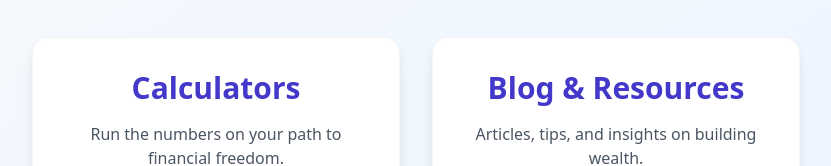
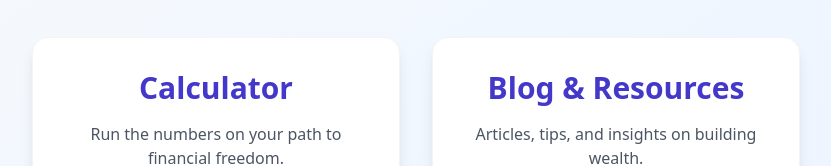
Before and after one commit to daughterpop/super-fi-calc, a React (Vite) app: page / in a window 1280 px wide. Shown: the part 151-317 px from the top of the page, without its empty margins (224-1055 px from the left). Built offline with nearby package versions, Linux system fonts and the light colour scheme.

Commit message:
Update Home.jsx

```diff
--- a/src/pages/Home.jsx
+++ b/src/pages/Home.jsx
@@ -15,7 +15,7 @@ export default function Home() {
 
         <div className="grid md:grid-cols-2 gap-8 max-w-3xl mx-auto">
           <div className="bg-white rounded-2xl p-8 shadow-lg border border-gray-100 hover:shadow-xl transition-shadow">
-            <h2 className="text-3xl font-semibold text-indigo-700 mb-4">Calculators</h2>
+            <h2 className="text-3xl font-semibold text-indigo-700 mb-4">Calculator</h2>
             <p className="text-gray-600 mb-6">
               Run the numbers on your path to financial freedom.
             </p>
```
